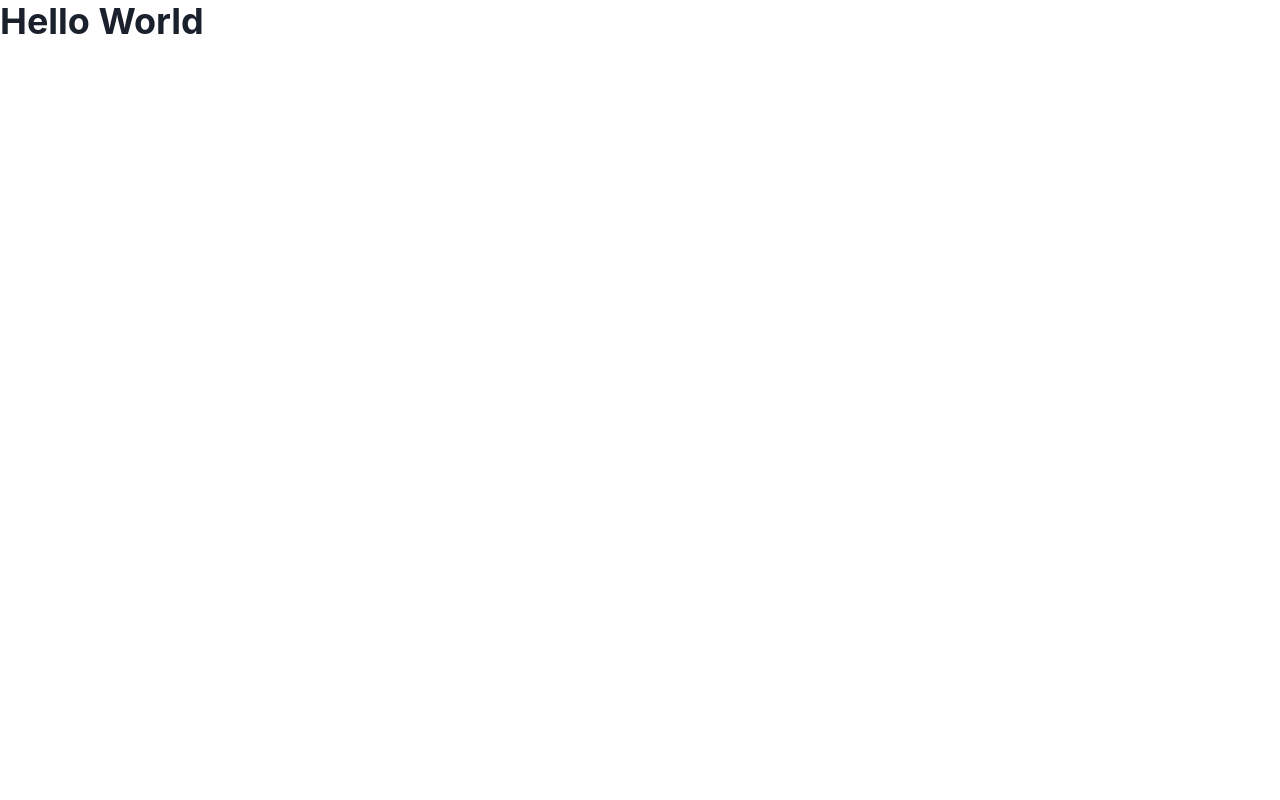
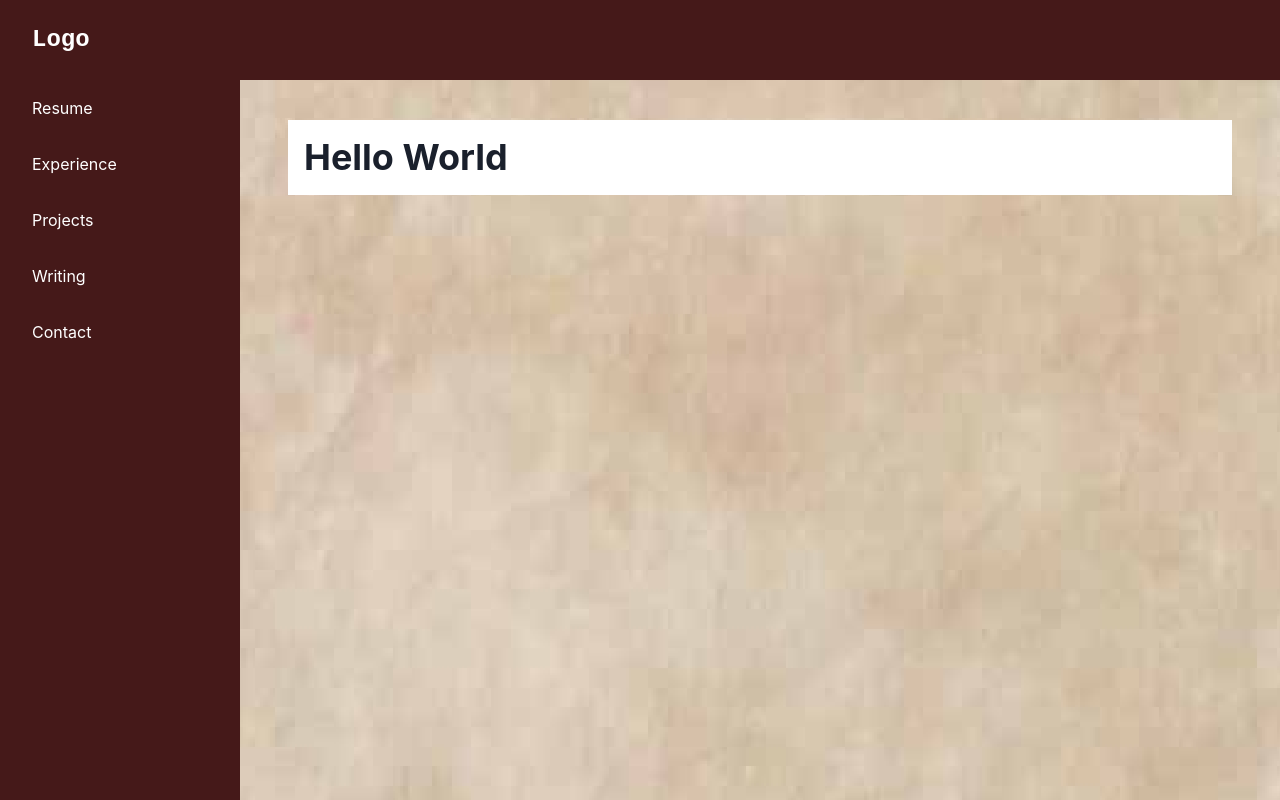
Before and after one commit to terminaltraces/ragbinder-portfolio, a Next.js app: page / in a window 1280 px wide. Built offline with nearby package versions, Linux system fonts and the light colour scheme.

Commit message:
Initial pass at layout for main portion of site.

```diff
--- a/package.json
+++ b/package.json
@@ -22,6 +22,7 @@
     "next-mdx-remote": "^4.4.1",
     "react": "^18.2.0",
     "react-dom": "^18.2.0",
+    "react-icons": "^4.8.0",
     "reading-time": "^1.5.0"
   },
   "devDependencies": {
--- /dev/null
+++ b/src/components/layout.tsx
@@ -0,0 +1,150 @@
+import React, { ReactNode } from 'react';
+import {
+  IconButton,
+  Box,
+  CloseButton,
+  Flex,
+  HStack,
+  useColorModeValue,
+  Link,
+  Drawer,
+  DrawerContent,
+  Text,
+  useDisclosure,
+  BoxProps,
+  FlexProps,
+} from '@chakra-ui/react';
+import {
+  FiMenu,
+} from 'react-icons/fi';
+import { ReactText } from 'react';
+
+interface NavigationItemProps {
+  name: string;
+}
+const NavigationItems: Array<NavigationItemProps> = [
+  { name: 'Resume'},
+  { name: 'Experience'},
+  { name: 'Projects'},
+  { name: 'Writing'},
+  { name: 'Contact'},
+];
+
+export default function Layout({ children }) {
+  const { isOpen, onOpen, onClose } = useDisclosure();
+  return (
+    <Box minH="100vh" bgImage="/images/bkg_base.png" bgRepeat="repeat">
+      <SidebarContent
+        onClose={() => onClose}
+        display={{ base: 'none', md: 'block' }}
+      />
+      <Drawer
+        autoFocus={false}
+        isOpen={isOpen}
+        placement="left"
+        onClose={onClose}
+        returnFocusOnClose={false}
+        onOverlayClick={onClose}
+        size="full">
+        <DrawerContent>
+          <SidebarContent onClose={onClose} />
+        </DrawerContent>
+      </Drawer>
+      {/* mobilenav */}
+      <MobileNav onOpen={onOpen} />
+      <Box
+        ml={{ base: 0, md: 72 }}
+        mr={{ base: 0, md: 12 }}
+        mt={{ base: 0, md: 10 }}
+        p="4"
+        bg="white">
+        {children}
+      </Box>
+    </Box>
+  );
+}
+
+interface SidebarProps extends BoxProps {
+  onClose: () => void;
+}
+
+const SidebarContent = ({ onClose, ...rest }: SidebarProps) => {
+  return (
+    <Box
+      transition="3s ease"
+      bg='#451919'
+      w={{ base: 'full', md: 60 }}
+      pos="fixed"
+      h="full"
+      {...rest}>
+      <Flex h="20" alignItems="center" mx="8" justifyContent="space-between">
+        <Text fontSize="2xl" color="white" fontFamily="monospace" fontWeight="bold">
+          Logo
+        </Text>
+        <CloseButton display={{ base: 'flex', md: 'none' }} onClick={onClose} />
+      </Flex>
+      {NavigationItems.map((link) => (
+        <NavItem key={link.name}>
+          {link.name}
+        </NavItem>
+      ))}
+    </Box>
+  );
+};
+
+interface NavItemProps extends FlexProps {
+  children: ReactText;
+}
+const NavItem = ({ children, ...rest }: NavItemProps) => {
+  return (
+    <Link href="#" style={{ textDecoration: 'none' }} _focus={{ boxShadow: 'none' }}>
+      <Flex
+        align="center"
+        color="white"
+        p="4"
+        mx="4"
+        borderRadius="lg"
+        role="group"
+        cursor="pointer"
+        _hover={{
+          textDecoration:"underline"
+        }}
+        {...rest}>
+        {children}
+      </Flex>
+    </Link>
+  );
+};
+
+interface MobileProps extends FlexProps {
+  onOpen: () => void;
+}
+const MobileNav = ({ onOpen, ...rest }: MobileProps) => {
+  return (
+    <Flex
+      ml={{ base: 0, md: 60 }}
+      px={{ base: 4, md: 4 }}
+      height="20"
+      alignItems="center"
+      bg='#451919'
+      justifyContent={{ base: 'space-between', md: 'flex-end' }}
+      {...rest}>
+      <IconButton
+        display={{ base: 'flex', md: 'none' }}
+        onClick={onOpen}
+        variant="outline"
+        bg="white"
+        aria-label="open menu"
+        icon={<FiMenu />}
+      />
+      <Text
+        display={{ base: 'flex', md: 'none' }}
+        fontSize="2xl"
+        color="white"
+        fontFamily="monospace"
+        fontWeight="bold">
+        Logo
+      </Text>
+    </Flex>
+  );
+};
--- a/src/pages/_app.tsx
+++ b/src/pages/_app.tsx
@@ -1,10 +1,13 @@
 import { AppProps } from 'next/app';
 import { ChakraProvider } from '@chakra-ui/react';
+import Layout from "../components/layout";
 
 const App = ({ Component, pageProps }: AppProps) => {
   return (
     <ChakraProvider>
-      <Component {...pageProps} />
+      <Layout>
+        <Component {...pageProps} />
+      </Layout>
     </ChakraProvider>
   );
 };
```
Also changed, not shown: public/images/bkg_base.png (added), 1 other file (tests, documents, lock files or other folders).
